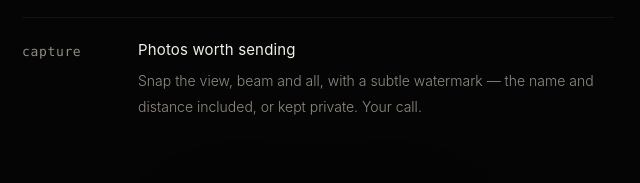
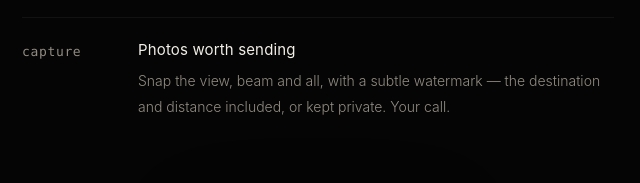
Before and after one commit to waybeamer/waybeam-landing, a plain HTML site: page index.html in a window 1280 px wide. Shown: the part 2797-2980 px from the top of the page, 322-962 px from the left. Drawn offline with Linux system fonts and the light colour scheme.

Commit message:
Say the watermark shows the destination, not the name
"The name and distance included" no longer matches the app: a
contact's name is never printed, and unit numbers are stripped. The
watermark shows the destination (address or place) and distance,
which is how the app's own Settings screen already describes it.

Co-Authored-By: Claude Opus 5 <noreply@anthropic.com>

```diff
--- a/index.html
+++ b/index.html
@@ -542,7 +542,7 @@
         <span class="feature-key">capture</span>
         <div class="feature-body">
           <strong>Photos worth sending</strong>
-          <span>Snap the view, beam and all, with a subtle watermark — the name and distance included, or kept private. Your call.</span>
+          <span>Snap the view, beam and all, with a subtle watermark — the destination and distance included, or kept private. Your call.</span>
         </div>
       </li>
     </ul>
```
